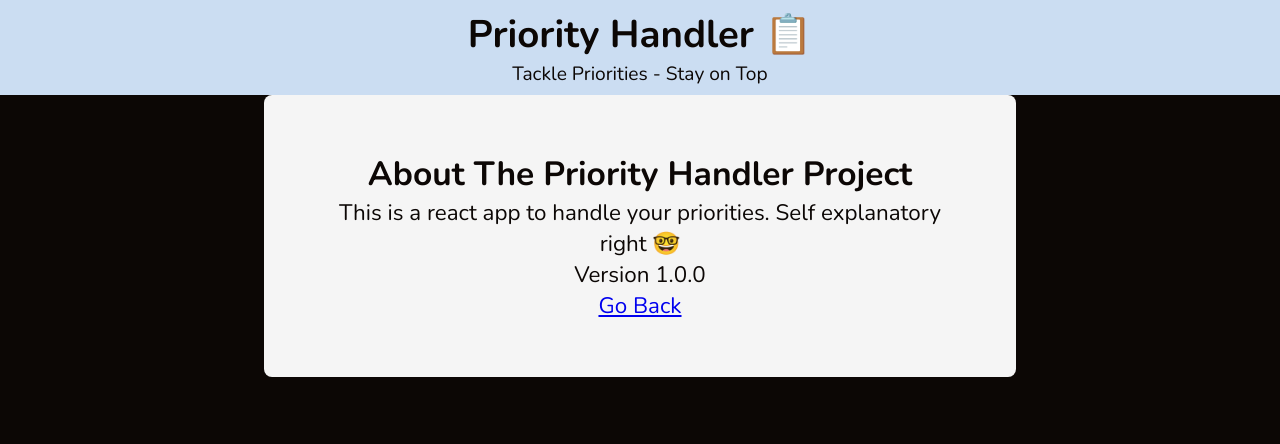
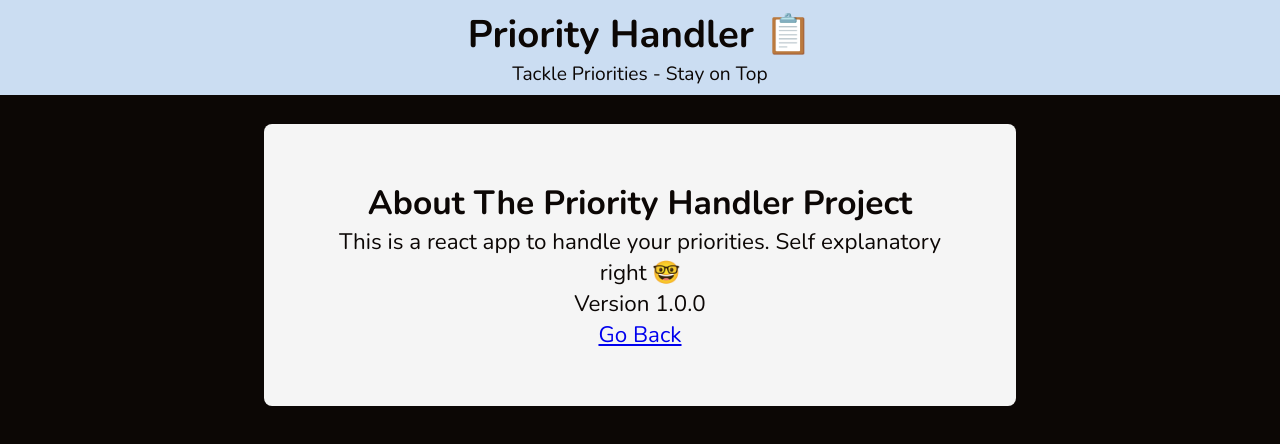
Before and after one commit to Koigor97/react, a React (Create React App) app in the folder priority-handler/: page /about in a window 1280 px wide. Shown: the top 444 px of the page. Built offline with nearby package versions, Linux system fonts and the light colour scheme.

Commit message:
modify the css styles

```diff
--- a/priority-handler/src/index.css
+++ b/priority-handler/src/index.css
@@ -122,6 +122,10 @@ input[type="checkbox"] {
   position: absolute;
   right: 1rem;
   bottom: 0.5rem;
+}
+
+.about-card {
+  margin-block-start: 1.5em;
 }
 
 /* .rating {
@@ -259,29 +263,29 @@ input:focus {
 
 /* FIX: Remove position: absolute to keep about icon at the bottom of the
  * document */
-/* .about-link {
+.about-link {
   display: flex;
   justify-content: flex-end;
-} */
+}
 
 /* FIX: Remove position: absolute to keep about icon at the bottom of the
  * document */
-/* .about-link a {
+.about-link a {
   color: #fff;
   cursor: pointer;
-} */
+}
 
-/* .about-link a:hover {
+.about-link a:hover {
   color: #ff6a95;
-} */
+}
 
-/* .about h1 {
+.about h1 {
   margin-bottom: 20px;
-} */
+}
 
-/* .about p {
+.about p {
   margin: 10px 0;
-} */
+}
 
 @media (max-width: 600px) {
   .rating li {
```
